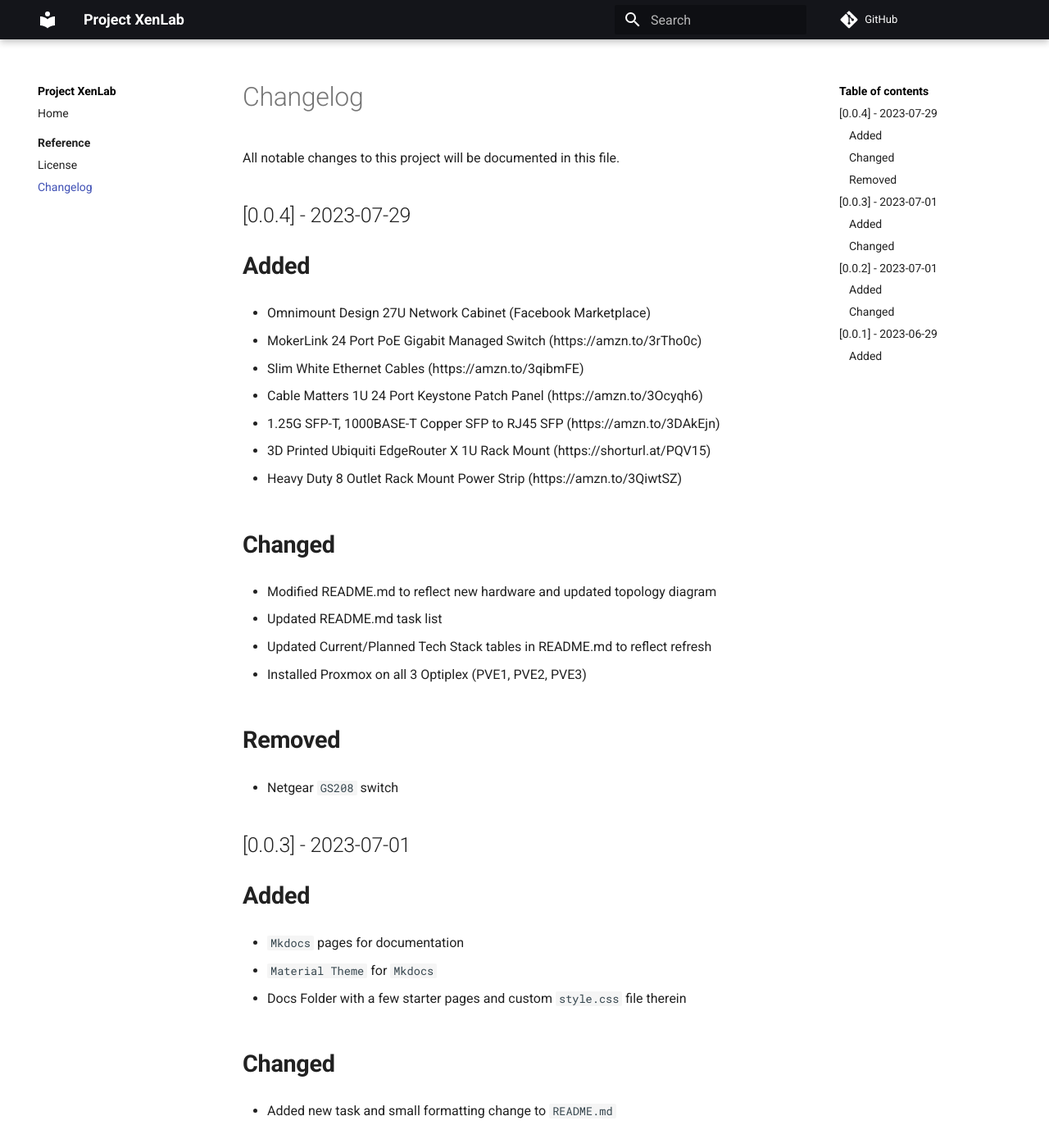
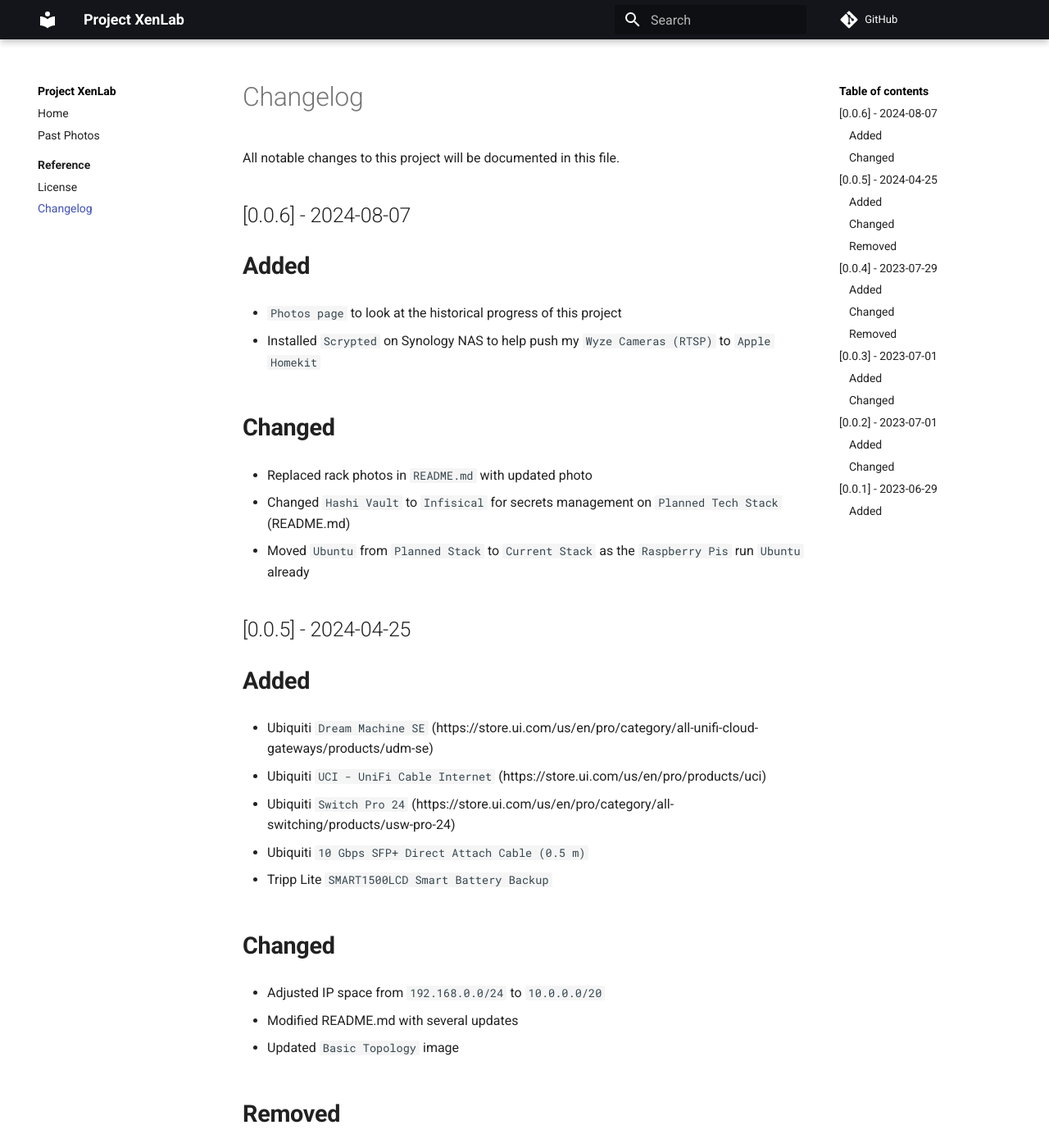
Before and after one commit to dancrodev/homelab, an MkDocs documentation site: the page built from docs/reference/changelog.md, in a window 1280 px wide and 1400 px high. Shown: the whole window at 82% size. Built offline with MkDocs 1.6.1 and Material for MkDocs 9.7.7, drawn with Linux system fonts in a browser that asks for light colours; comment, search, counter and statistics services are not loaded; some of the changed text lies outside the part shown.

Commit message:
Multiple Changes

```diff
--- a/CHANGELOG.md
+++ b/CHANGELOG.md
@@ -1,18 +1,56 @@
 # Changelog
 
 All notable changes to this project will be documented in this file.
+
+
+## [0.0.6] - 2024-08-07
+
+### Added
+
+- `Photos page` to look at the historical progress of this project
+- Installed `Scrypted` on Synology NAS to help push my `Wyze Cameras (RTSP)` to `Apple Homekit`
+
+### Changed
+
+- Replaced rack photos in `README.md` with updated photo
+- Changed `Hashi Vault` to `Infisical` for secrets management on `Planned Tech Stack` (README.md)
+- Moved `Ubuntu` from `Planned Stack` to `Current Stack` as the `Raspberry Pis` run `Ubuntu` already
+
+## [0.0.5] - 2024-04-25
+
+### Added
+
+- Ubiquiti `Dream Machine SE` (https://store.ui.com/us/en/pro/category/all-unifi-cloud-gateways/products/udm-se)
+- Ubiquiti `UCI - UniFi Cable Internet` (https://store.ui.com/us/en/pro/products/uci)
+- Ubiquiti `Switch Pro 24` (https://store.ui.com/us/en/pro/category/all-switching/products/usw-pro-24)
+- Ubiquiti `10 Gbps SFP+ Direct Attach Cable (0.5 m)`
+- Tripp Lite `SMART1500LCD Smart Battery Backup`
+
+### Changed
+
+- Adjusted IP space from `192.168.0.0/24` to `10.0.0.0/20`
+- Modified README.md with several updates
+- Updated `Basic Topology` image
+
+
+### Removed
+
+- MokerLink `24 Port PoE Gigabit Managed Switch` (https://amzn.to/3rTho0c)
+- 1.25G SFP-T, 1000BASE-T Copper SFP to RJ45 SFP (https://amzn.to/3DAkEjn)
+- 3D Printed Ubiquiti `EdgeRouter X 1U Rack Mount` (https://shorturl.at/PQV15)
+- Ubiquiti `EdgeRouter X`
 
 ## [0.0.4] - 2023-07-29
 
 ### Added
 
-- Omnimount Design 27U Network Cabinet (Facebook Marketplace)
-- MokerLink 24 Port PoE Gigabit Managed Switch (https://amzn.to/3rTho0c)
+- Omnimount Design `27U Network Cabinet` (Facebook Marketplace)
+- MokerLink `24 Port PoE Gigabit Managed Switch` (https://amzn.to/3rTho0c)
 - Slim White Ethernet Cables (https://amzn.to/3qibmFE)
-- Cable Matters 1U 24 Port Keystone Patch Panel (https://amzn.to/3Ocyqh6)
+- Cable Matters `1U 24 Port Keystone Patch Panel` (https://amzn.to/3Ocyqh6)
 - 1.25G SFP-T, 1000BASE-T Copper SFP to RJ45 SFP (https://amzn.to/3DAkEjn)
 
-- 3D Printed Ubiquiti EdgeRouter X 1U Rack Mount (https://shorturl.at/PQV15)
+- 3D Printed Ubiquiti `EdgeRouter X 1U Rack Mount` (https://shorturl.at/PQV15)
 - Heavy Duty 8 Outlet Rack Mount Power Strip (https://amzn.to/3QiwtSZ)
 
 ### Changed
--- a/mkdocs.yml
+++ b/mkdocs.yml
@@ -36,6 +36,7 @@
 
 nav:
   - Home: index.md
+  - Past Photos: photos.md
   - Reference:
       - reference/index.md
       - reference/license.md
@@ -49,4 +50,4 @@
       link: https://www.linkedin.com/in/danielcrothers
 
 copyright: |
-  &copy; 2023 Daniel Crothers
+  &copy; 2024 Daniel Crothers
```
Also changed, not shown: README.md (+33 -29 lines), docs/photos.md (added, +7 -0 lines).
